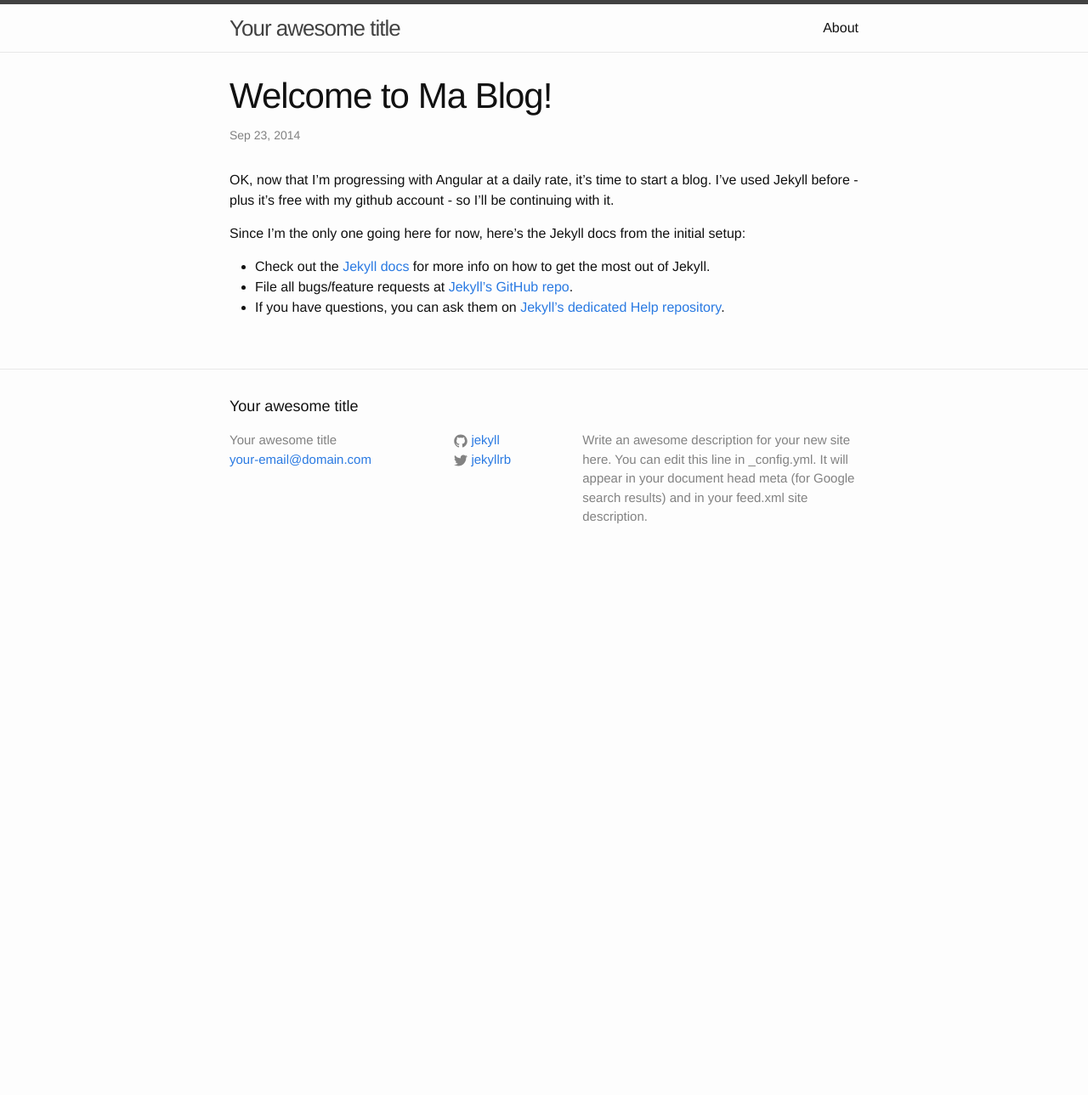
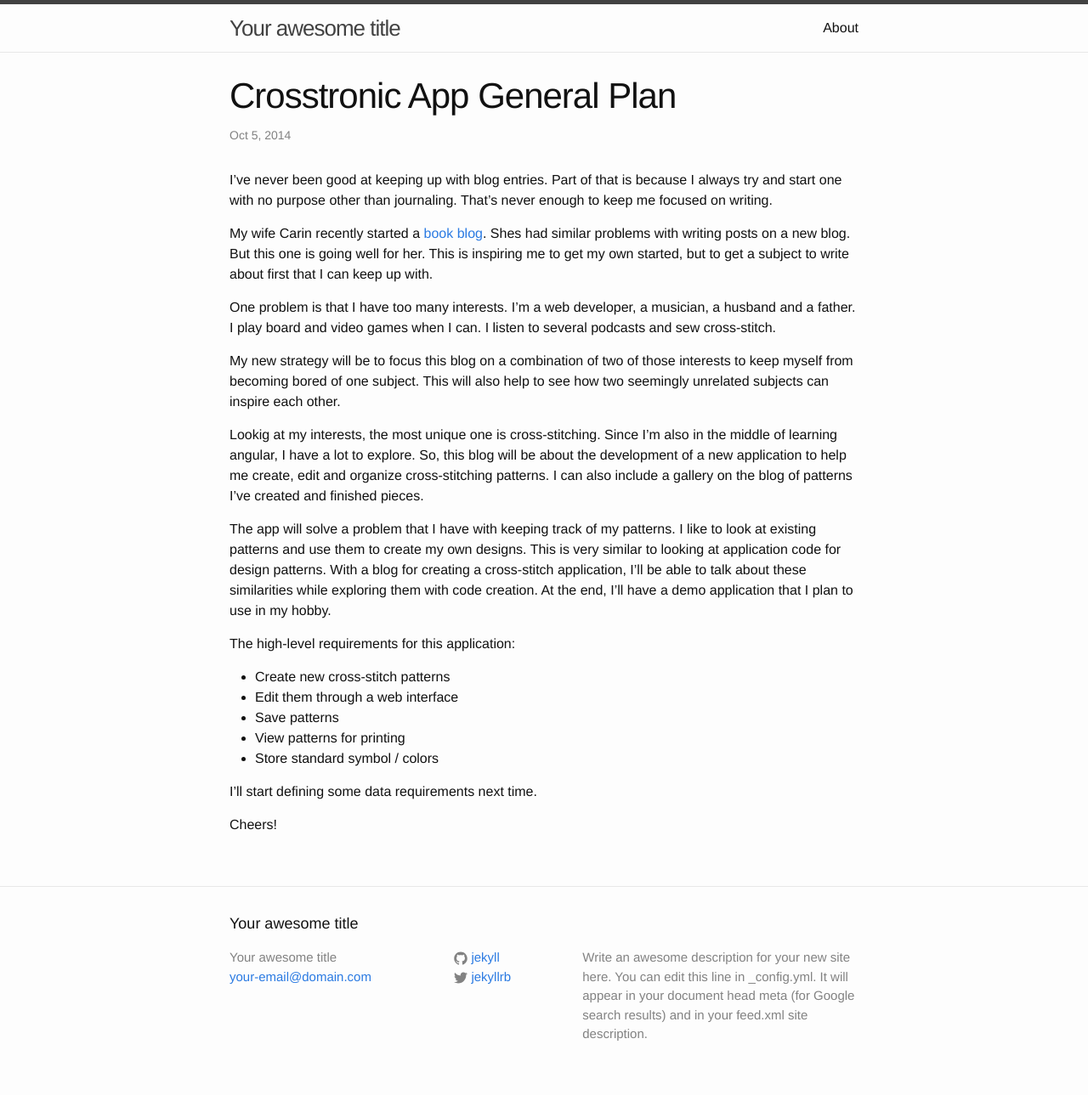
Before and after one commit to slatron/slatron.github.io, a Jekyll site: the page built from _posts/2014-09-23-welcome-to-jekyll.markdown, in a window 1280 px wide. Shown: the whole page at 85% size. Built offline with Jekyll 4.4.1, drawn with Linux system fonts in a browser that asks for light colours; before the commit the page ends 900 px from its top, so only the background shows below that.

Commit message:
updated first post

```diff
--- a/_posts/2014-09-23-welcome-to-jekyll.markdown
+++ b/_posts/2014-09-23-welcome-to-jekyll.markdown
@@ -1,17 +1,32 @@
 ---
 layout: post
-title:  "Welcome to Ma Blog!"
-date:   2014-09-23 12:18:24
-categories: jekyll update
+title:  "Crosstronic App General Plan"
+date:   2014-10-05 12:18:24
+categories: crosstronic
 ---
-OK, now that I'm progressing with Angular at a daily rate, it's time to start a blog. I've used Jekyll before - plus it's free with my github account - so I'll be continuing with it.
+I've never been good at keeping up with blog entries. Part of that is because I always try and start one with no purpose other than journaling. That's never enough to keep me focused on writing.
 
-Since I'm the only one going here for now, here's the Jekyll docs from the initial setup:
+My wife Carin recently started a [book blog][book-nook]. Shes had similar problems with writing posts on a new blog. But this one is going well for her. This is inspiring me to get my own started, but to get a subject to write about first that I can keep up with.
 
-- Check out the [Jekyll docs][jekyll] for more info on how to get the most out of Jekyll.
-- File all bugs/feature requests at [Jekyll’s GitHub repo][jekyll-gh].
-- If you have questions, you can ask them on [Jekyll’s dedicated Help repository][jekyll-help].
+One problem is that I have too many interests. I'm a web developer, a musician, a husband and a father. I play board and video games when I can. I listen to several podcasts and sew cross-stitch.
 
-[jekyll]:      http://jekyllrb.com
-[jekyll-gh]:   https://github.com/jekyll/jekyll
-[jekyll-help]: https://github.com/jekyll/jekyll-help
+My new strategy will be to focus this blog on a combination of two of those interests to keep myself from becoming bored of one subject. This will also help to see how two seemingly unrelated subjects can inspire each other.
+
+Lookig at my interests, the most unique one is cross-stitching. Since I'm also in the middle of learning angular, I have a lot to explore. So, this blog will be about the development of a new application to help me create, edit and organize cross-stitching patterns. I can also include a gallery on the blog of patterns I've created and finished pieces.
+
+The app will solve a problem that I have with keeping track of my patterns. I like to look at existing patterns and use them to create my own designs. This is very similar to looking at application code for design patterns. With a blog for creating a cross-stitch application, I'll be able to talk about these similarities while exploring them with code creation. At the end, I'll have a demo application that I plan to use in my hobby.
+
+The high-level requirements for this application:
+
+- Create new cross-stitch patterns
+- Edit them through a web interface
+- Save patterns
+- View patterns for printing
+- Store standard symbol / colors
+
+I'll start defining some data requirements next time.
+
+Cheers!
+
+
+[book-nook]: http://www.carinslater.com/booknook/
```
